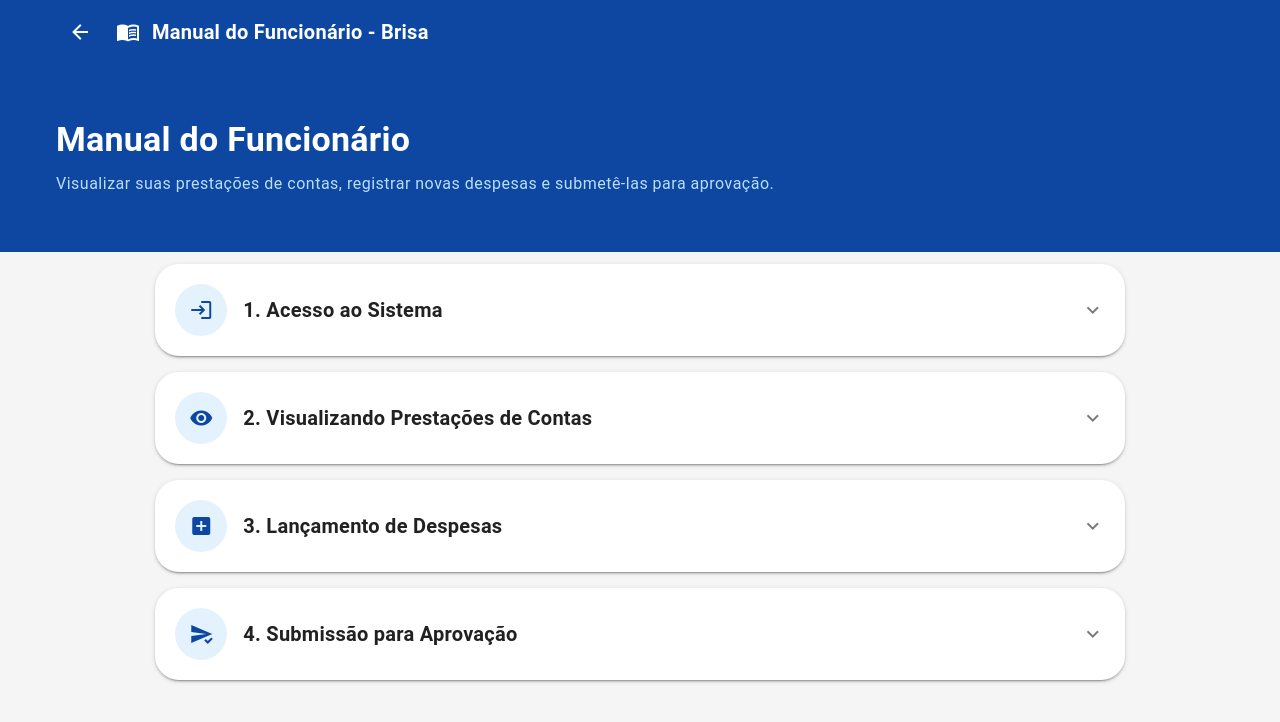
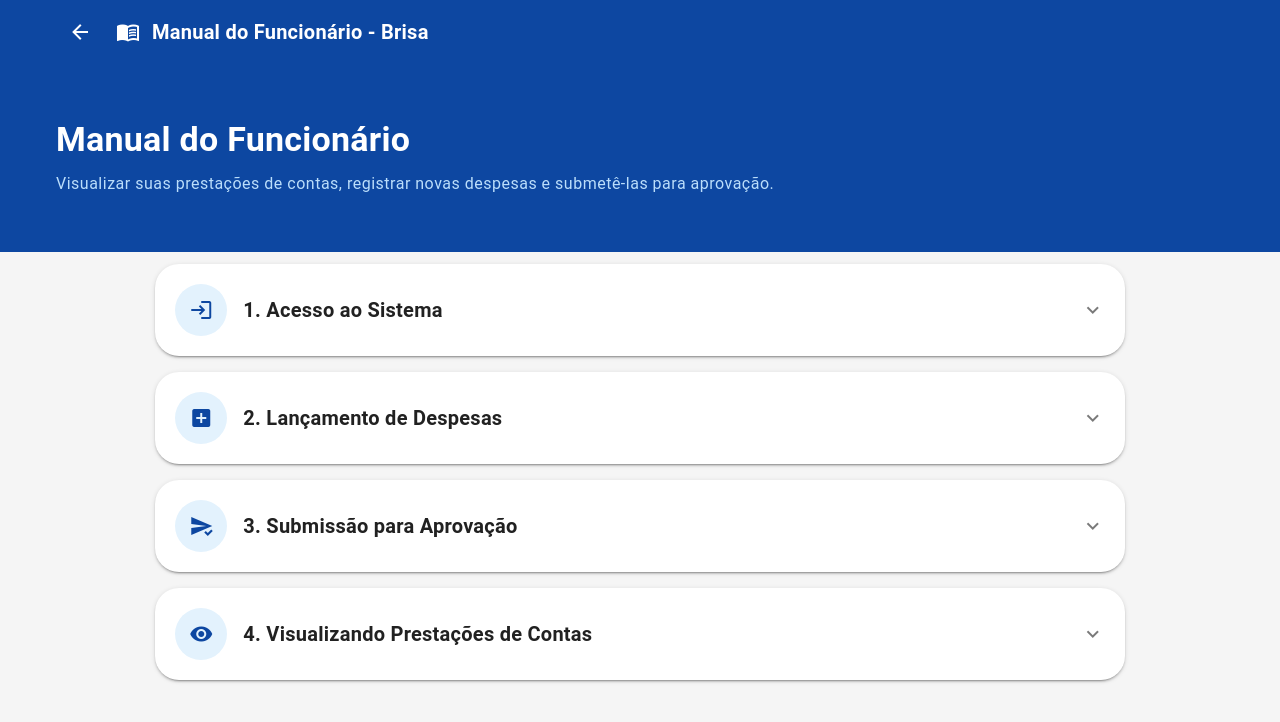
Before and after one commit to leticiasias/manualbrisa, a Vue app: page /funcionario in a window 1280 px wide. Shown: the top 722 px of the page. Built offline with nearby package versions, Linux system fonts and the light colour scheme; a small style sheet from the web is missing.

Commit message:
Update titles and video URLs in ManualFuncionario.vue

```diff
--- a/src/pages/ManualFuncionario.vue
+++ b/src/pages/ManualFuncionario.vue
@@ -119,18 +119,7 @@ const manualSections = ref([
 Ao entrar, você verá o **Painel de Funcionário** com o menu lateral à esquerda para navegação.`
   },
   {
-    titulo: '2. Visualizando Prestações de Contas',
-    icon: 'mdi-eye',
-    conteudo: `Acesse o menu lateral e clique em **"Minhas Prestações de Contas"**.
-
-• **Seleção de Prestação**: Utilize o campo de seleção no topo da tela para escolher uma prestação específica.
-• **Status**: O sistema exibirá se o item está **Em Andamento**, **Aguardando Aprovação** ou **Pendente de Correção**.
-• **Detalhes e Histórico**: Ao selecionar, você verá os detalhes do projeto, a tarefa vinculada e o histórico de quem submeteu ou analisou o documento.
-• **Resumo Financeiro**: No final da página, o sistema calcula o **Total Registrado** automaticamente com base nas despesas listadas.
-**Pendente de Correção**: Se o gestor recusar algo, um alerta azul aparecerá com o **Motivo do Ajuste**.`
-  },
-  {
-    titulo: '3. Lançamento de Despesas',
+    titulo: '2. Lançamento de Despesas',
     icon: 'mdi-plus-box',
     conteudo: `Para novos gastos, use o menu **"Registro de Despesas"** ou o botão **"Adicionar Nova Despesa"** dentro de uma prestação aberta..
 
@@ -152,11 +141,11 @@ Contém duas formas de preencher os dados:
 
 **Edição de Itens**: Na tabela, use o ícone de **Lápis** para corrigir ou a **Lixeira** para excluir itens antes de enviar.`
 ,
-    videoUrl: 'https://www.youtube.com/embed/zNfDsh1WY8E',
+    videoUrl: 'https://www.youtube.com/embed/5mpqDNJBb18',
     playing: false
   },
   {
-    titulo: '4. Submissão para Aprovação',
+    titulo: '3. Submissão para Aprovação',
     icon: 'mdi-send-check',
     conteudo: `Após lançar todas as despesas, você deve enviar o relatório para conferência:
 
@@ -164,8 +153,20 @@ Contém duas formas de preencher os dados:
 • Confira se todos os valores estão corretos na tabela.
 • Clique no botão verde: **"Fechar e Submeter para Aprovação"**.
 • **Atenção**: Após a submissão, os dados são **bloqueados para edição**, exceto se o gestor devolver para correção.`
+
+  },
+    {
+    titulo: '4. Visualizando Prestações de Contas',
+    icon: 'mdi-eye',
+    conteudo: `Acesse o menu lateral e clique em **"Minhas Prestações de Contas"**.
+
+• **Seleção de Prestação**: Utilize o campo de seleção no topo da tela para escolher uma prestação específica.
+• **Status**: O sistema exibirá se o item está **Em Andamento**, **Aguardando Aprovação** ou **Pendente de Correção**.
+• **Detalhes e Histórico**: Ao selecionar, você verá os detalhes do projeto, a tarefa vinculada e o histórico de quem submeteu ou analisou o documento.
+• **Resumo Financeiro**: No final da página, o sistema calcula o **Total Registrado** automaticamente com base nas despesas listadas.
+**Pendente de Correção**: Se o gestor recusar algo, um alerta azul aparecerá com o **Motivo do Ajuste**.`
 ,
-    videoUrl: 'https://www.youtube.com/embed/zNfDsh1WY8E',
+    videoUrl: 'https://www.youtube.com/embed/kvLmuPQFHsY',
     playing: false
   },
 ]
```
